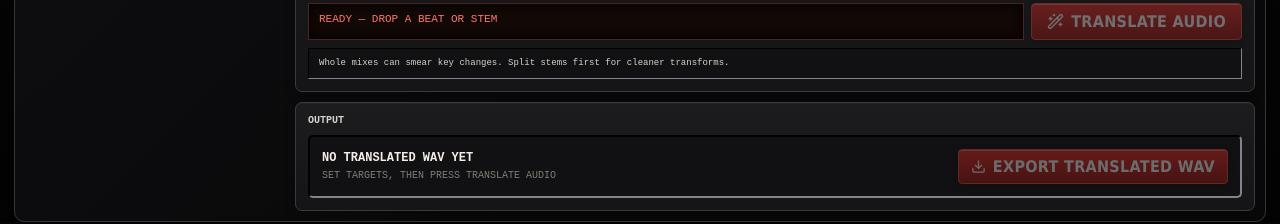
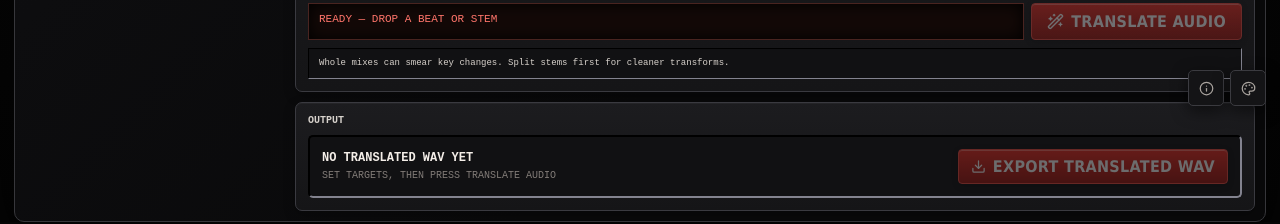
Before and after one commit to bpiper02/pattern-translator-web, a React (Vite) app: page / in a window 1280 px wide. Shown: the part 680-904 px from the top of the page. Built offline with nearby package versions, Linux system fonts and the light colour scheme.

Commit message:
ui(personalize): mount Chopsticks info and skin controls

```diff
--- a/src/main.tsx
+++ b/src/main.tsx
@@ -1,6 +1,7 @@
 import React from "react";
 import ReactDOM from "react-dom/client";
 import { App } from "./App";
+import { UiDock } from "./components/UiDock";
 import "./styles.css";
 import "./stemEditor.css";
 import "./resample.css";
@@ -13,5 +14,6 @@ import "./chopsticks-sampler.css";
 ReactDOM.createRoot(document.getElementById("root")!).render(
   <React.StrictMode>
     <App />
+    <UiDock />
   </React.StrictMode>
 );
```
